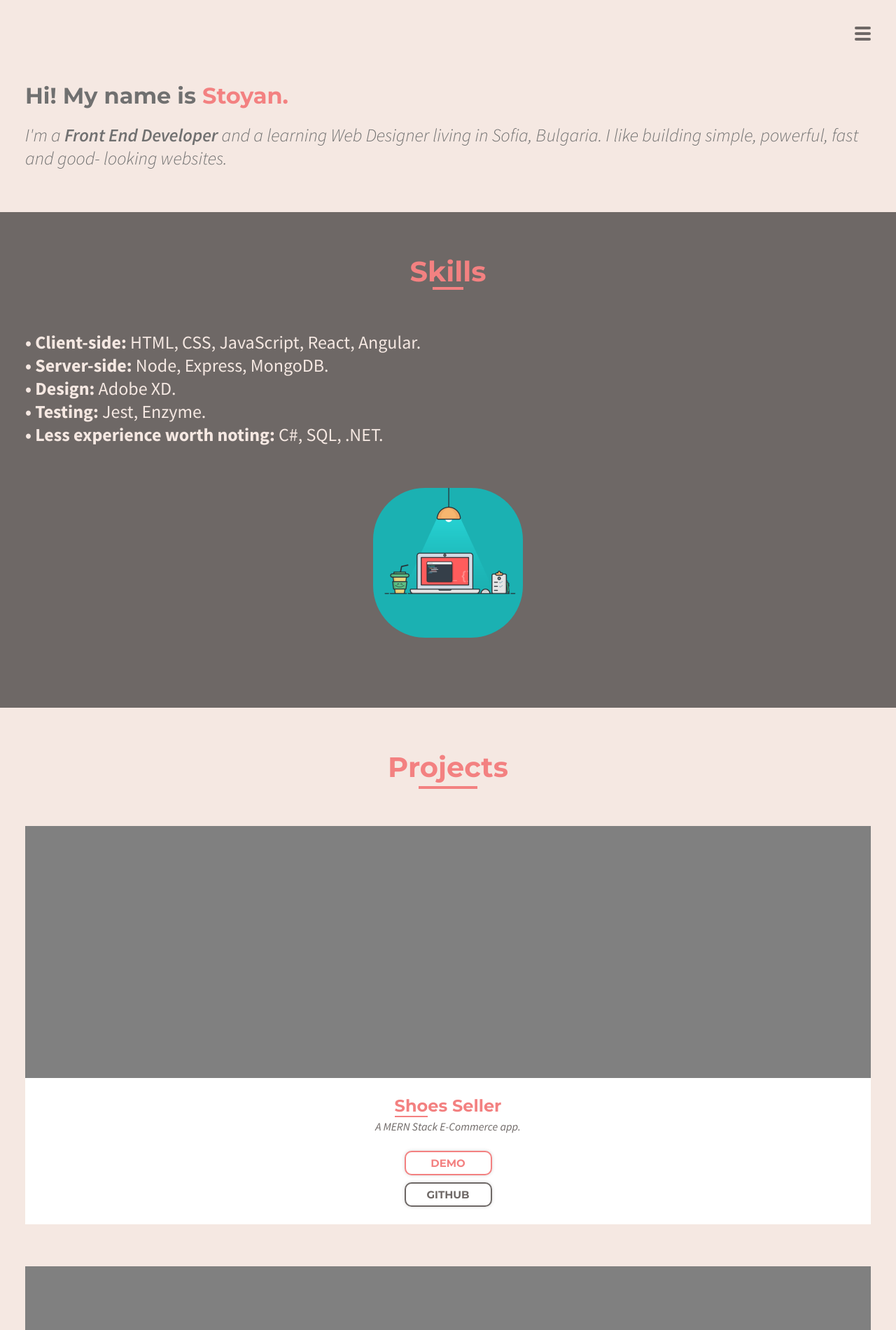
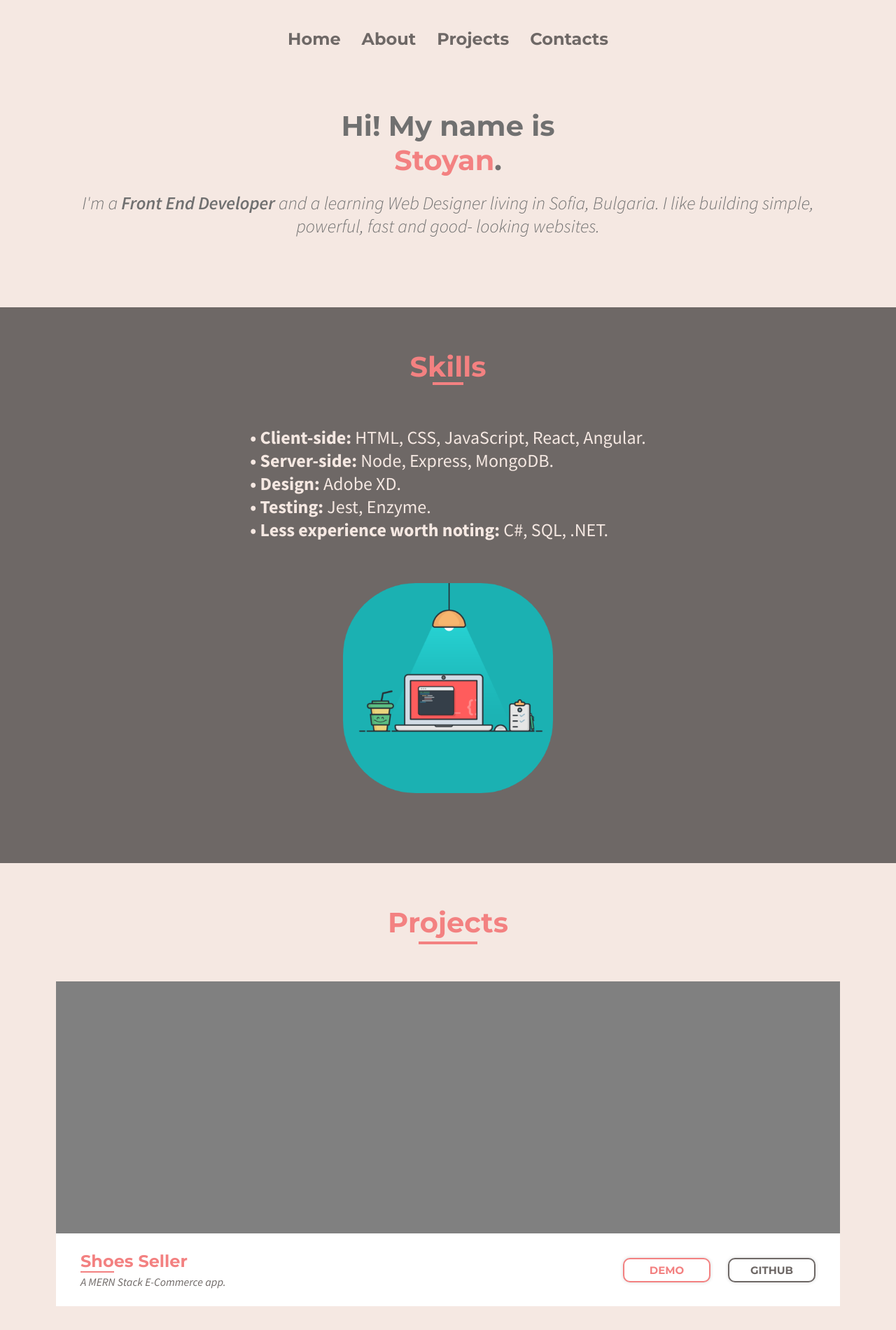
Before and after one commit to stoyanmanolov/portfolio, a website built with webpack: page src/index.html in a window 1280 px wide. Shown: the top 1900 px of the page at 70% size. Built offline with nearby package versions, Linux system fonts and the light colour scheme.

Commit message:
Done with styling for tablet screens

```diff
--- a/src/index.html
+++ b/src/index.html
@@ -15,22 +15,23 @@
   </head>
   <body>
     <div id="content" class="content">
-      <nav>
+      <nav id="nav">
         <button id="toggler" class="toggler">
           <span class="bar"></span>
           <span class="bar"></span>
           <span class="bar"></span>
         </button>
+        <ul id="navbar"></ul>
       </nav>
-      <header>
-        <h1>Hi! My name is <span>Stoyan.</span></h1>
+      <header id="header">
+        <h1>Hi! My name is <span>Stoyan</span>.</h1>
         <p>
           I'm a <span>Front End Developer</span> and a learning Web Designer
           living in Sofia, Bulgaria. I like building simple, powerful, fast and
           good- looking websites.
         </p>
       </header>
-      <section class="skills container">
+      <section id="skills" class="skills container">
         <div class="heading">
           <h3>Skills</h3>
           <hr />
@@ -44,7 +45,7 @@
         </p>
         <img src="images/Laptop.png" alt="Laptop">
       </section>
-      <section class="projects container">
+      <section id="projects" class="projects container">
       <div class="heading">
         <h3>Projects</h3>
         <hr />
@@ -82,11 +83,11 @@
         </div>
       </div>
       </section>
-      <footer>
+      <footer id="footer">
         <section>
         <h6>SEND ME AN E-MAIL</h6>
         <p>
-          I would love to hear from you at stoyanmanolovvv@gmail.com
+          I would love to hear from you at <br>stoyanmanolovvv@gmail.com
         </p>
         </section>
         <section>
@@ -108,11 +109,6 @@
         </section>
       </footer>
     </div>
-    <ul id="drawer" class="drawer">
-      <li>Home</li>
-      <li>About</li>
-      <li>Projects</li>
-      <li>Contacts</li>
-    </ul>
+    <ul id="drawer" class="drawer"></ul>
   </body>
 </html>
--- a/src/index.js
+++ b/src/index.js
@@ -9,12 +9,12 @@ import "./styles/skills.scss";
 import "./styles/projects.scss";
 import "./styles/footer.scss";
 import "./styles/drawer.scss";
+import "./js/navbar";
 
 // Toggle Drawer
 let open = false;
 
-document.getElementById("toggler").addEventListener("click", (event) => {
-  if (!open) {
+function openDrawer() {
   const togglerBars = document
     .getElementById("toggler")
     .getElementsByTagName("span");
@@ -26,9 +26,10 @@ document.getElementById("toggler").addEventListener("click", (event) => {
   document.body.classList.add("drawer-body");
   document.getElementById("drawer").classList.add("drawer-open");
   document.getElementById("content").classList.add("drawer-content");
+  open = true;
+}
 
-    open = true;
-  } else if (open) {
+function closeDrawer() {
   const togglerBars = document
     .getElementById("toggler")
     .getElementsByTagName("span");
@@ -40,7 +41,23 @@ document.getElementById("toggler").addEventListener("click", (event) => {
   document.body.classList.remove("drawer-body");
   document.getElementById("drawer").classList.remove("drawer-open");
   document.getElementById("content").classList.remove("drawer-content");
-
   open = false;
 }
+
+document.getElementById("toggler").addEventListener("click", (event) => {
+  if (!open) {
+    openDrawer();
+  } else if (open) {
+    closeDrawer();
+  }
 });
+
+// Close the drawer when redirecting from the menu to a section.
+const menuItems = document.getElementById("drawer").getElementsByTagName("a");
+
+Array.prototype.slice.call(menuItems).forEach((menuItem) => {
+  console.log(menuItem);
+  menuItem.addEventListener("click", (event) => {
+    closeDrawer();
+  });
+});
--- /dev/null
+++ b/src/js/navbar.js
@@ -0,0 +1,12 @@
+const navBarItems = function () {
+  return `<li class="nav-item"><a href="#">Home</a></li>
+  <li class="nav-item"><a href="#header">About</a></li>
+  <li class="nav-item"><a href="#projects">Projects</a></li>
+  <li class="nav-item"><a href="#footer">Contacts</a></li>`;
+};
+
+const drawer = document.getElementById("drawer");
+drawer.innerHTML = navBarItems();
+
+const navBar = document.getElementById("navbar");
+navBar.innerHTML = navBarItems();
--- a/src/styles/drawer.scss
+++ b/src/styles/drawer.scss
@@ -13,23 +13,21 @@
   position: absolute;
   right: 0;
 
-  li:first-child {
+  .nav-item:first-child {
     margin-top: 50px;
   }
 
-  li {
+  .nav-item {
     display: none;
     margin-bottom: 30px;
-    font: Bold 24px/29px Montserrat;
-    color: $background;
-    list-style-type: none;
   }
 }
 
 .drawer-open {
   width: 50%;
   height: 100vh;
-  li {
+
+  .nav-item {
     display: initial;
   }
 }
--- a/src/styles/global/styles.scss
+++ b/src/styles/global/styles.scss
@@ -50,4 +50,7 @@ p {
 
 .container {
   padding: 60px 36px 100px;
+  @media (min-width: 768px) {
+    padding: 60px 80px 100px;
+  }
 }
--- a/src/styles/header.scss
+++ b/src/styles/header.scss
@@ -23,4 +23,20 @@ header {
       font-weight: 600;
     }
   }
+
+  @media (min-width: 768px) {
+    padding: 0 80px 100px;
+    display: flex;
+    flex-direction: column;
+    align-items: center;
+    h1 {
+      width: 316px;
+      text-align: center;
+      font: Bold 40px/49px Montserrat;
+    }
+    p {
+      text-align: center;
+      font: 26px/33px;
+    }
+  }
 }
--- a/src/styles/nav.scss
+++ b/src/styles/nav.scss
@@ -6,6 +6,12 @@ nav {
   display: flex;
   flex-direction: column;
   justify-content: center;
+
+  ul {
+    display: none;
+    margin: 0;
+    padding: 0;
+  }
 
   .toggler {
     align-self: flex-end;
@@ -17,6 +23,7 @@ nav {
     border: 0;
     outline: 0;
     background: 0;
+    cursor: pointer;
 
     > span {
       width: 23px;
@@ -27,7 +34,7 @@ nav {
     }
 
     .open {
-      transition: all 0.2s;
+      transition: all 0.3s;
     }
 
     span:last-child {
@@ -65,4 +72,44 @@ nav {
       transform: rotate(0);
     }
   }
+
+  @media (min-width: 768px) {
+    margin: 55px 0 100px 0;
+    height: 0;
+
+    .toggler {
+      display: none;
+    }
+
+    ul {
+      display: flex;
+      justify-content: center;
+    }
+
+    .nav-item {
+      margin-right: 30px;
+
+      a {
+        color: $brown;
+      }
+    }
+
+    .nav-item:last-child {
+      margin: 0;
+    }
+  }
 }
+
+.nav-item {
+  list-style-type: none;
+
+  a {
+    font: Bold 24px/29px Montserrat;
+    color: $background;
+    text-decoration: none;
+  }
+
+  a:hover {
+    color: $red;
+  }
+}
--- a/src/styles/projects.scss
+++ b/src/styles/projects.scss
@@ -65,6 +65,10 @@
         > button {
           outline: 0;
           cursor: pointer;
+          margin-bottom: 10px;
+        }
+        button:last-child {
+          margin: 0;
         }
 
         .btn {
@@ -78,7 +82,6 @@
         }
 
         .demo {
-          margin-bottom: 10px;
           color: $red;
           border-color: $red;
         }
@@ -90,4 +93,29 @@
       }
     }
   }
+  @media (min-width: 768px) {
+    .card {
+      .body {
+        flex-direction: row;
+        justify-content: space-between;
+
+        .text {
+          margin-left: 35px;
+          padding: 0;
+          align-items: flex-start;
+        }
+
+        .buttons {
+          margin-right: 35px;
+          flex-direction: row;
+          > button {
+            margin-right: 25px;
+          }
+          .demo {
+            margin-bottom: 0;
+          }
+        }
+      }
+    }
+  }
 }
--- a/src/styles/skills.scss
+++ b/src/styles/skills.scss
@@ -5,6 +5,7 @@
   padding-bottom: 100px;
   display: flex;
   flex-direction: column;
+  align-items: center;
 
   p {
     color: $background;
@@ -15,6 +16,11 @@
     margin-top: 60px;
     height: 100%;
     width: 214px;
-    align-self: center;
+  }
+
+  @media (min-width: 768px) {
+    img {
+      width: 300px;
+    }
   }
 }
```
Lines whose indentation alone changed are shown as unchanged.
